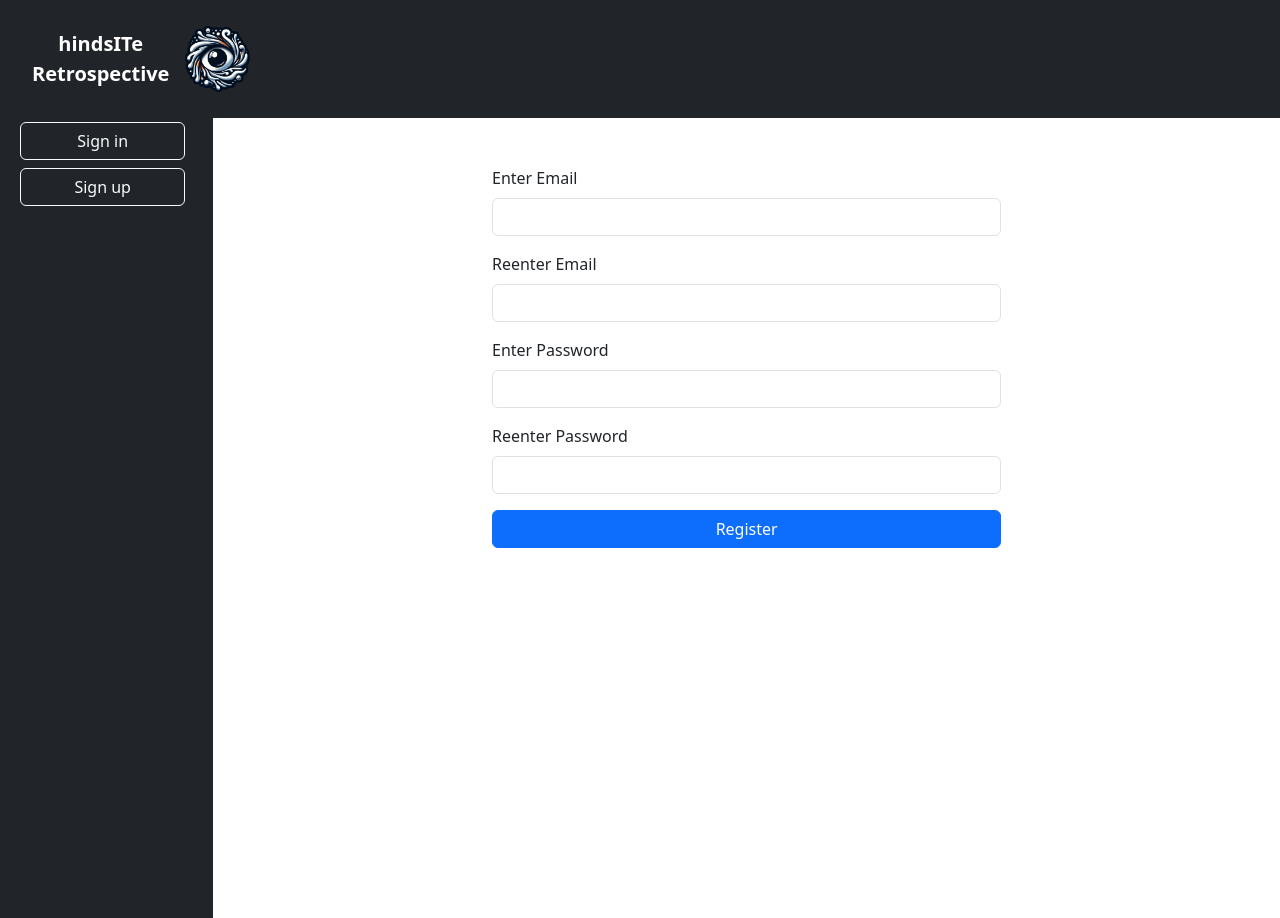
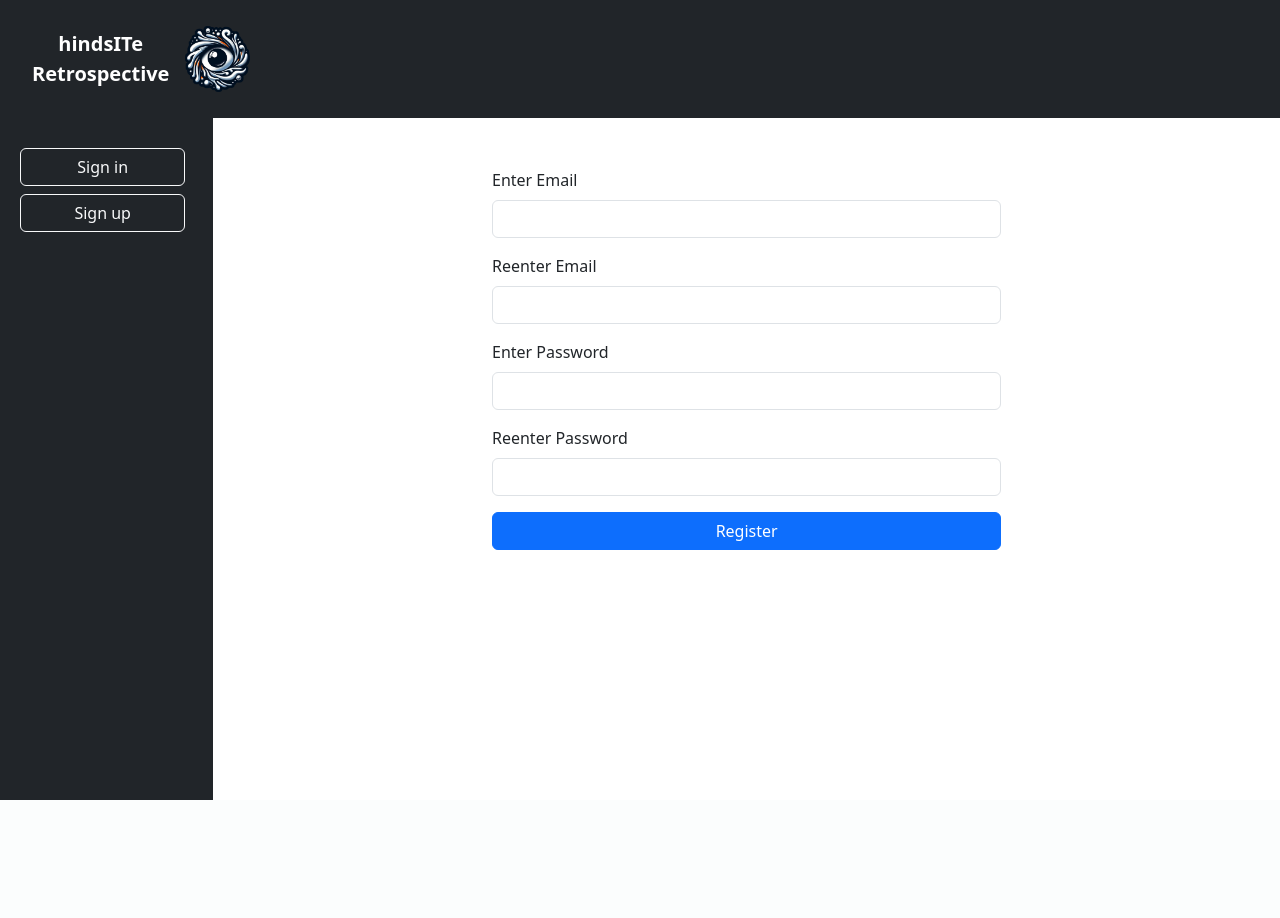
Before and after one commit to Bilgecrank/hindsite, a Flask app: page /sign-up in a window 1280 px wide. After the commit the page ends 800 px from the top, so only its background shows below. Run offline with Flask 3, Linux system fonts and the light colour scheme; parts of the project's set-up code (start-up, migrations or seed data) failed here and were passed over; some libraries are stand-ins or nearby versions.

Commit message:
copied formatting rules from base.html to unauth-base.html for consistency

```diff
--- a/app/hindsite/templates/unauth-base.html
+++ b/app/hindsite/templates/unauth-base.html
@@ -12,7 +12,10 @@
   <body>
     <div class="row-g-0">
       <div class="column g-0 col">
-        <nav class="navbar navbar-expand-lg navbar-dark bg-dark">
+        <!--Navbar needs to be fixed-top in order to adjust the height of the sidebar in large
+        screens. Because of this, the offcanvas is covered by the navbar. Some padding
+        adjustments were used below to move hidden portions down into the visible frame-->
+        <nav class="navbar navbar-expand-lg navbar-dark bg-dark fixed-top">
           <div class="justify-content-start container-fluid px-3 py-3">
             <button class="navbar-toggler d-lg-none rotation"
               type="button"
@@ -53,8 +56,11 @@
               type="button" data-bs-target="#top-nav"
               data-bs-dismiss="offcanvas" aria-label="close"></button>
           </div>
-          <div class="offcanvas-body vh-100 vw-10">
-            <ul class="navbar-nav justify-content-start flex-grow-1 pe-3 mx-3">
+            <!--The padding-top (pt) classes here are to adjust the links down to account
+            for the hidden portion of the sidebar in large screens-->
+          <div class="offcanvas-body vh-100 vw-10 pt-5">
+            <div class="pt-5 w-100">
+              <ul class="navbar-nav justify-content-start flex-grow-1 pe-3 mx-3 pt-5">
                 <li class="nav-items">
                   <a href="{{ url_for('auth.sign_in')}}" class="btn btn-outline-light w-100 mx-1 my-1">Sign in</a>
                 </li>
@@ -65,10 +71,15 @@
             </div>
           </div>
         </div>
-      <main class="column g-0 col-sm-12 col-md-10">
-        <div>
+      </div>
+      <!--The padding-top (pt) classes here are to adjust the main content down to account
+      for the hidden portion of the sidebar in large screens-->
+      <main class="column g-0 col-sm-12 col-md-10 pt-5">
+        <div class="pt-5 w-100 h-100">
+          <div class="pt-4 w-100 h-100">
             {% block content %}
             {% endblock %}
+          </div>
         </div>
           {% with messages = get_flashed_messages() %}
             {% if messages %}
```
Also changed, not shown: app/hindsite/__init__.py (+8 -2 lines), app/hindsite/templates/base.html (+9 -2 lines). Lines whose indentation alone changed are shown as unchanged.
